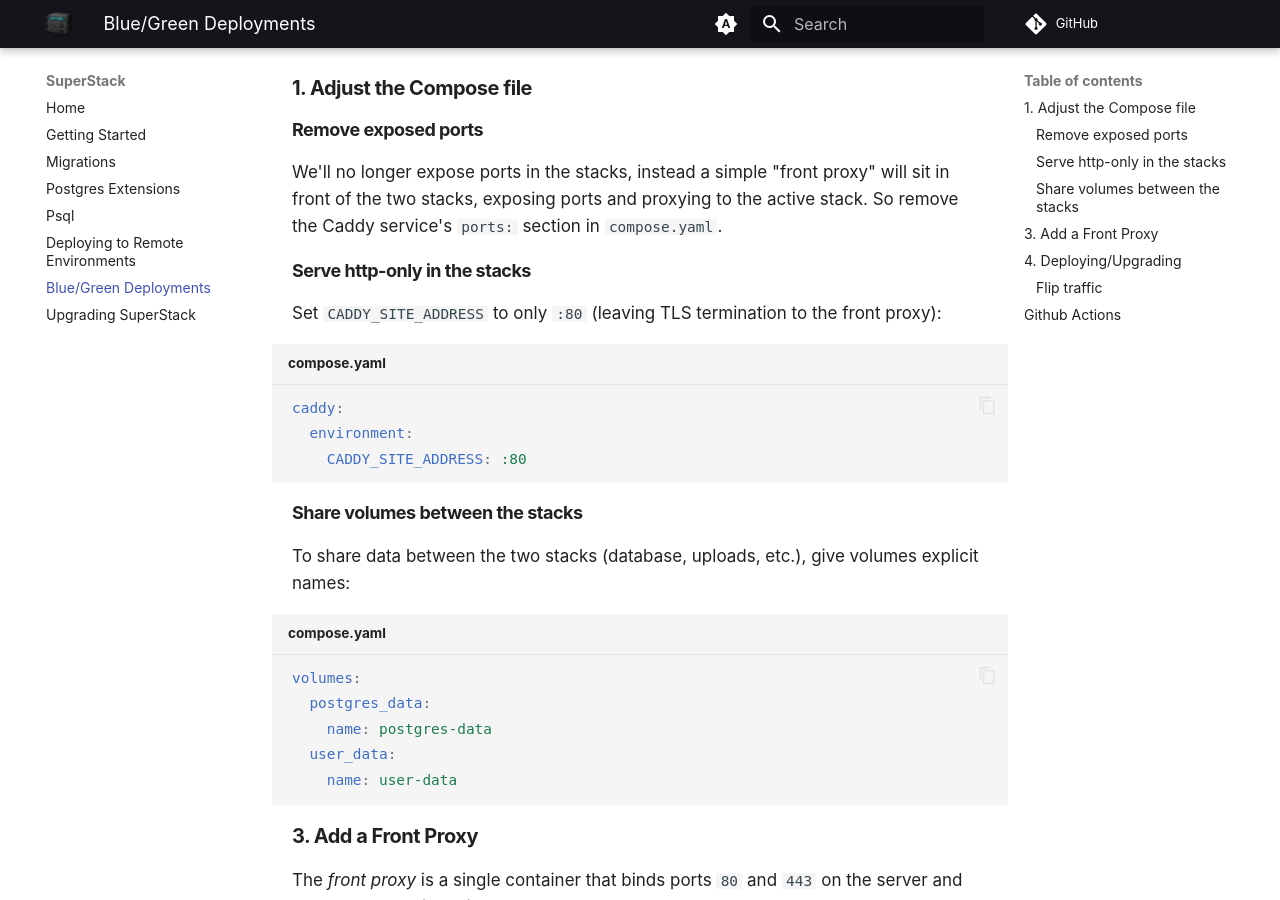
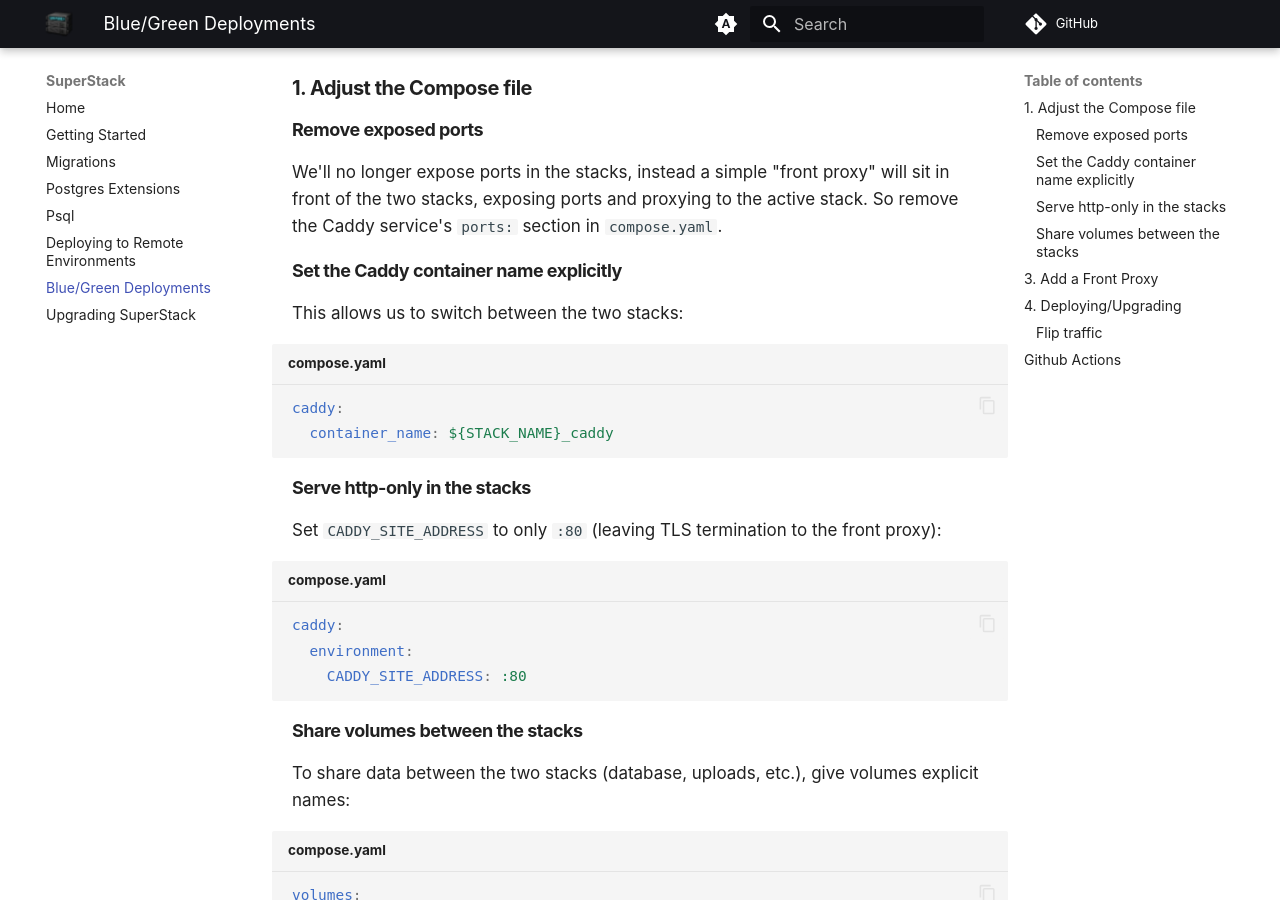
Before and after one commit to explodinglabs/superstack.docs, an MkDocs documentation site: the page built from docs/bluegreen.md, in a window 1280 px wide and 900 px high, scrolled down 605 px. Built offline with MkDocs 1.6.1 and Material for MkDocs 9.7.7, drawn with Linux system fonts in a browser that asks for light colours; comment, search, counter and statistics services are not loaded.

Commit message:
Set the caddy container name explicitly

````diff
--- a/docs/bluegreen.md
+++ b/docs/bluegreen.md
@@ -11,6 +11,15 @@ near-zero downtime and easy rollback.
 We'll no longer expose ports in the stacks, instead a simple "front proxy" will
 sit in front of the two stacks, exposing ports and proxying to the active
 stack. So remove the Caddy service's `ports:` section in `compose.yaml`.
+
+### Set the Caddy container name explicitly
+
+This allows us to switch between the two stacks:
+
+```yaml title="compose.yaml"
+caddy:
+  container_name: ${STACK_NAME}_caddy
+```
 
 ### Serve http-only in the stacks
 
@@ -180,7 +189,7 @@ jobs:
             echo $GHCR_PAT | docker login ghcr.io -u ${{ github.actor }} --password-stdin
             cd ${{ steps.idle.outputs.IDLE }}
             docker compose pull -q
-            docker compose up -d
+            STACK_NAME=${{ steps.idle.outputs.IDLE }} docker compose up -d
             echo "${{ steps.idle.outputs.ACTIVE }}" > active_stack
         env:
           GHCR_PAT: ${{ secrets.GHCR_PAT }}
````
